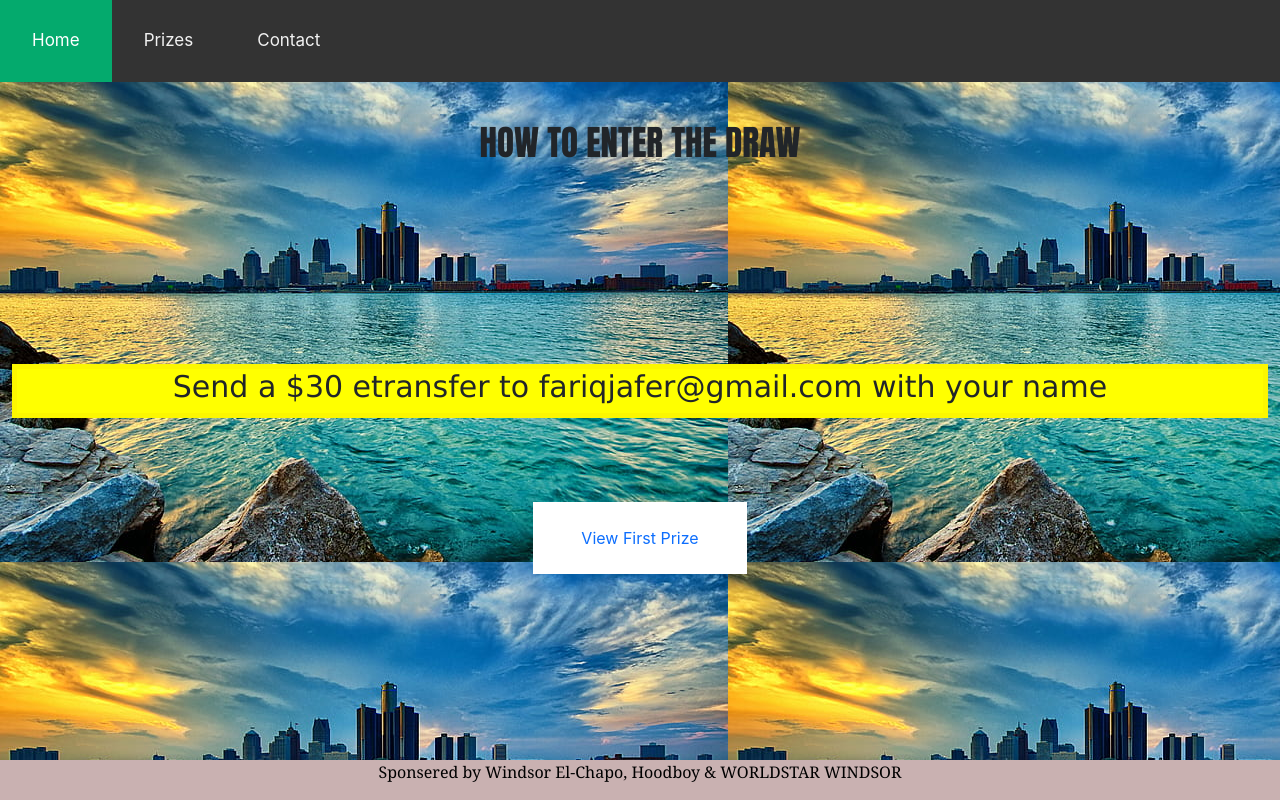
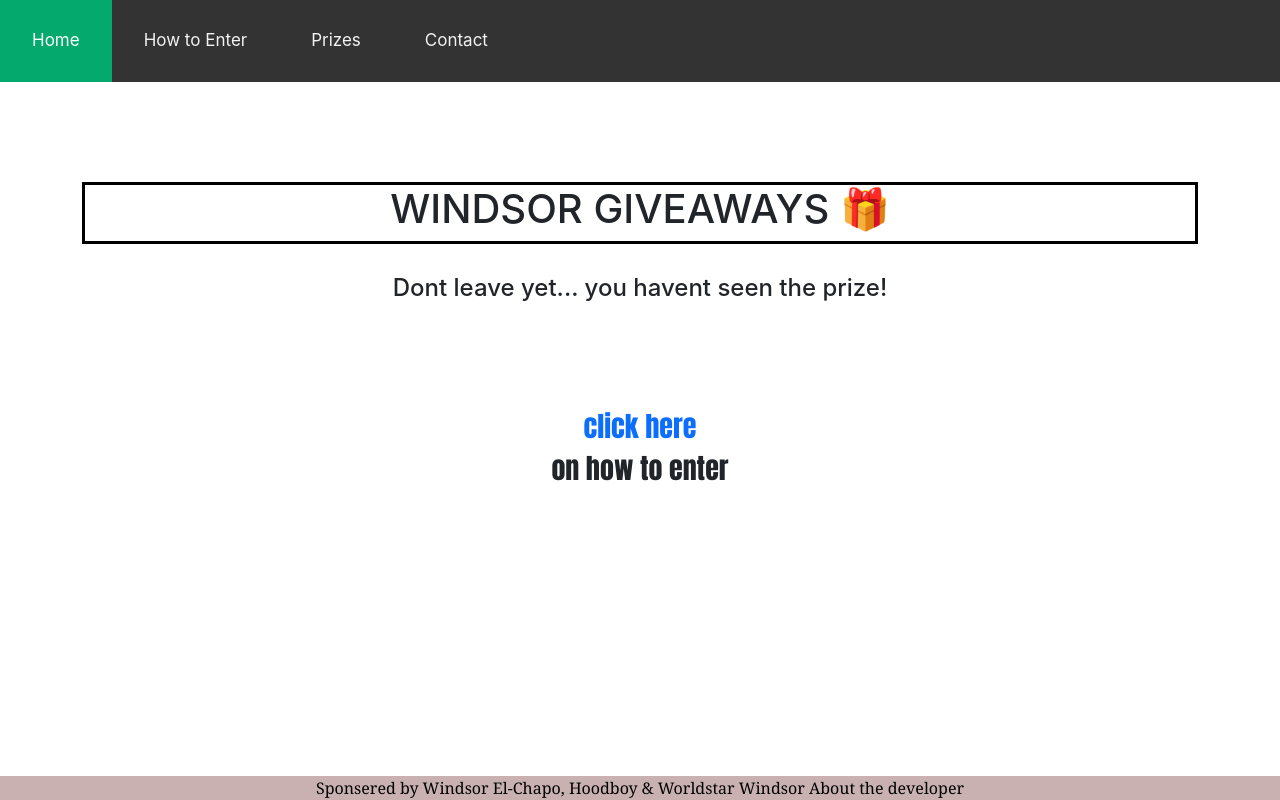
Before and after one commit to ttmgs/Giveaway, a React (Create React App) app: page / in a window 1280 px wide. Built offline with nearby package versions, Linux system fonts and the light colour scheme.

Commit message:
hosted on firebase

```diff
--- a/src/App.js
+++ b/src/App.js
@@ -1,9 +1,9 @@
 import { BrowserRouter as Router, Route } from "react-router-dom";
 import Nav from './components/nav/nav';
-import Home from './components/homePage/home';
+import Enter from './components/enter/enter';
 import Prizes from './components/prizes/prizes';
 import Contact from './components/contact/contact.js';
-import Footer from './components/footer/footer';
+import Home from './components/home/home';
 
 
 function App() {
@@ -12,10 +12,10 @@
     <Router>
    <Nav />
    <Route exact path="/" component={Home} />
+   <Route exact path="/enter" component={Enter} />
    <Route exact path="/prizes" component={Prizes} />
    <Route exact path="/contact" component={Contact} />
 
-<Footer></Footer>
 
    </Router>
 
--- a/src/components/contact/contact.js
+++ b/src/components/contact/contact.js
@@ -9,14 +9,14 @@
     </div>
   <div id="contact">
   <a href="#" class="fa fa-snapchat-ghost"></a>
-    <h1> hoodking274 </h1>
-    <h1>hood_b8265 </h1>
+    <h1> hoodking274 (Windsor El-Chapo) </h1>
+    <h1>hood_b8265 (Hoodboy) </h1>
   </div>
 
 <div id="insta">
 <a href="https://www.instagram.com/worldstarwindsorr/" class="fa fa-instagram"></a>
 
-<h3>THE DRAW WILL BE LIVE ON WORLDSTAR WINDSOR's INSTAGRAM</h3>
+<h3>THE DRAW WILL BE LIVE ON INSTAGRAM</h3>
 </div>
 
 </div>
--- a/src/components/homePage/home.js
+++ b/src/components/enter/enter.js
@@ -1,9 +1,10 @@
 import React from "react";
-import "../styles/home.css";
+import "../styles/enter.css";
 import { Link, useLocation } from "react-router-dom";
 import logo from "../images/images.jpg";
 
-const Home = () => {
+
+const Enter = () => {
   const location = useLocation();
 
   return (
@@ -13,8 +14,9 @@
           <h2>HOW TO ENTER THE DRAW </h2>
           <div id="box">
             <h1>
-              Send a $30 etransfer to fariqjafer@gmail.com with your name{" "}
+              etransfer $30 to fariqjafer@gmail.com with your name
             </h1>
+            <h5>** You will then be added the draw</h5>
           </div>
 
           <div id="btnBox">
@@ -27,14 +29,15 @@
                     : "nav-link"
                 }
               >
-                View First Prize
+                View Prize 👀
               </Link>
             </button>
           </div>
         </div>
       </div>
+
     </div>
   );
 };
 
-export default Home;
+export default Enter;
--- a/src/components/footer/footer.js
+++ b/src/components/footer/footer.js
@@ -5,7 +5,8 @@
   return(
 
 <div class="footer">
-  <p>Sponsered by Windsor El-Chapo, Hoodboy & WORLDSTAR WINDSOR</p>
+  Sponsered by Windsor El-Chapo, Hoodboy & Worldstar Windsor
+  About the developer
 </div>
   )
 }
--- /dev/null
+++ b/src/components/home/home.js
@@ -0,0 +1,45 @@
+import React from 'react';
+import '../styles/home.css';
+import { Link, useLocation } from 'react-router-dom'
+import Footer from '../footer/footer';
+
+
+const Home = () => {
+  const location = useLocation();
+
+  return(
+    <div>
+    <div class="container">
+      <div id="title">
+          <h1 id="h1"> WINDSOR GIVEAWAYS 🎁</h1>
+          </div>
+
+<div id="description">
+<h4>Dont leave yet... you havent seen the prize!</h4>
+
+</div>
+
+
+
+          <div id="text">
+  <h3>
+  <Link
+to="/enter"
+className={
+  location.pathname === "/enter"
+    ? "nav-link active"
+    : "nav-link"
+}
+>
+
+
+
+    click here</Link> on how to enter </h3>
+</div>
+</div>
+<Footer />
+</div>
+  )
+}
+
+export default Home;
--- a/src/components/nav/nav.js
+++ b/src/components/nav/nav.js
@@ -29,6 +29,17 @@
 }
 >
     Home</Link></a>
+
+    <a href="/enter">
+  <Link
+to="/enter"
+className={
+  location.pathname === "/enter"
+    ? "nav-link active"
+    : "nav-link"
+}
+>
+    How to Enter</Link></a>
 
 
   <a href="/prizes">
--- /dev/null
+++ b/src/components/styles/enter.css
@@ -0,0 +1,54 @@
+h1 {
+  font-family: 'Gill Sans', 'Gill Sans MT', Calibri, 'Trebuchet MS', sans-serif;
+  font-size: 30px;
+}
+
+h2 {
+  margin-top: 40px;
+  font-family: Impact, Haettenschweiler, 'Arial Narrow Bold', sans-serif;
+  font-size: 35px;
+  color: rgb(0, 0, 0);
+}
+
+#box {
+  text-align: center;
+  margin-top: 150px;
+  border: 5px solid rgb(252, 247, 0);
+  background-color: yellow;
+}
+
+.button5 {
+  background-color: rgb(139, 128, 128);
+  color: rgb(255, 255, 255);
+  border: 2px solid #ffbaba;
+}
+
+.button5:hover {
+  background-color: #ffffff;
+  color: white;
+}
+.button {
+  background-color: #ffffff; /* Green */
+  border: none;
+  color: rgb(196, 0, 0);
+  padding: 16px 32px;
+  text-align: center;
+  text-decoration: none;
+  display: inline-block;
+  font-size: 16px;
+  margin: 4px 2px;
+  transition-duration: 0.4s;
+  cursor: pointer;
+}
+
+#btnBox{
+  margin-top: 80px;
+}
+
+#wallpaper {
+  background-image: url('../images/windosr.jpg');
+  height: 100%;
+  position: fixed;
+  width: 100%;
+  background-size: cover;
+}
--- a/src/components/styles/home.css
+++ b/src/components/styles/home.css
@@ -1,52 +1,24 @@
-h1 {
-  font-family: 'Gill Sans', 'Gill Sans MT', Calibri, 'Trebuchet MS', sans-serif;
-  font-size: 30px;
+.container {
+  text-align: center;
+  margin-top: 100px;
 }
 
-h2 {
-  margin-top: 40px;
-  font-family: Impact, Haettenschweiler, 'Arial Narrow Bold', sans-serif;
-  font-size: 35px;
+
+#title {
+  text-align: center;
+  margin-top: 70px;
+  border: 3px solid black;
 }
 
-#box {
-  text-align: center;
-  margin-top: 200px;
-  border: 5px solid rgb(252, 247, 0);
-  background-color: yellow;
+#h1 {
+  font-family: inherit;
+  font-size: 40px;
 }
 
-.button5 {
-  background-color: rgb(139, 128, 128);
-  color: rgb(255, 255, 255);
-  border: 2px solid #ffbaba;
+#text {
+  margin-top: 100px;
 }
 
-.button5:hover {
-  background-color: #ffffff;
-  color: white;
+#description {
+  margin-top: 30px;
 }
-.button {
-  background-color: #ffffff; /* Green */
-  border: none;
-  color: rgb(196, 0, 0);
-  padding: 16px 32px;
-  text-align: center;
-  text-decoration: none;
-  display: inline-block;
-  font-size: 16px;
-  margin: 4px 2px;
-  transition-duration: 0.4s;
-  cursor: pointer;
-}
-
-#btnBox{
-  margin-top: 80px;
-}
-
-#wallpaper {
-  background-image: url('../images/windosr.jpg');
-  height: 100%;
-  position: fixed;
-  width: 100%;
-}
--- /dev/null
+++ b/y/index.html
@@ -0,0 +1,89 @@
+<!DOCTYPE html>
+<html>
+  <head>
+    <meta charset="utf-8">
+    <meta name="viewport" content="width=device-width, initial-scale=1">
+    <title>Welcome to Firebase Hosting</title>
+
+    <!-- update the version number as needed -->
+    <script defer src="/__/firebase/8.6.3/firebase-app.js"></script>
+    <!-- include only the Firebase features as you need -->
+    <script defer src="/__/firebase/8.6.3/firebase-auth.js"></script>
+    <script defer src="/__/firebase/8.6.3/firebase-database.js"></script>
+    <script defer src="/__/firebase/8.6.3/firebase-firestore.js"></script>
+    <script defer src="/__/firebase/8.6.3/firebase-functions.js"></script>
+    <script defer src="/__/firebase/8.6.3/firebase-messaging.js"></script>
+    <script defer src="/__/firebase/8.6.3/firebase-storage.js"></script>
+    <script defer src="/__/firebase/8.6.3/firebase-analytics.js"></script>
+    <script defer src="/__/firebase/8.6.3/firebase-remote-config.js"></script>
+    <script defer src="/__/firebase/8.6.3/firebase-performance.js"></script>
+    <!--
+      initialize the SDK after all desired features are loaded, set useEmulator to false
+      to avoid connecting the SDK to running emulators.
+    -->
+    <script defer src="/__/firebase/init.js?useEmulator=true"></script>
+
+    <style media="screen">
+      body { background: #ECEFF1; color: rgba(0,0,0,0.87); font-family: Roboto, Helvetica, Arial, sans-serif; margin: 0; padding: 0; }
+      #message { background: white; max-width: 360px; margin: 100px auto 16px; padding: 32px 24px; border-radius: 3px; }
+      #message h2 { color: #ffa100; font-weight: bold; font-size: 16px; margin: 0 0 8px; }
+      #message h1 { font-size: 22px; font-weight: 300; color: rgba(0,0,0,0.6); margin: 0 0 16px;}
+      #message p { line-height: 140%; margin: 16px 0 24px; font-size: 14px; }
+      #message a { display: block; text-align: center; background: #039be5; text-transform: uppercase; text-decoration: none; color: white; padding: 16px; border-radius: 4px; }
+      #message, #message a { box-shadow: 0 1px 3px rgba(0,0,0,0.12), 0 1px 2px rgba(0,0,0,0.24); }
+      #load { color: rgba(0,0,0,0.4); text-align: center; font-size: 13px; }
+      @media (max-width: 600px) {
+        body, #message { margin-top: 0; background: white; box-shadow: none; }
+        body { border-top: 16px solid #ffa100; }
+      }
+    </style>
+  </head>
+  <body>
+    <div id="message">
+      <h2>Welcome</h2>
+      <h1>Firebase Hosting Setup Complete</h1>
+      <p>You're seeing this because you've successfully setup Firebase Hosting. Now it's time to go build something extraordinary!</p>
+      <a target="_blank" href="https://firebase.google.com/docs/hosting/">Open Hosting Documentation</a>
+    </div>
+    <p id="load">Firebase SDK Loading&hellip;</p>
+
+    <script>
+      document.addEventListener('DOMContentLoaded', function() {
+        const loadEl = document.querySelector('#load');
+        // // 🔥🔥🔥🔥🔥🔥🔥🔥🔥🔥🔥🔥🔥🔥🔥🔥🔥🔥🔥🔥🔥🔥🔥🔥🔥🔥🔥🔥🔥🔥🔥
+        // // The Firebase SDK is initialized and available here!
+        //
+        // firebase.auth().onAuthStateChanged(user => { });
+        // firebase.database().ref('/path/to/ref').on('value', snapshot => { });
+        // firebase.firestore().doc('/foo/bar').get().then(() => { });
+        // firebase.functions().httpsCallable('yourFunction')().then(() => { });
+        // firebase.messaging().requestPermission().then(() => { });
+        // firebase.storage().ref('/path/to/ref').getDownloadURL().then(() => { });
+        // firebase.analytics(); // call to activate
+        // firebase.analytics().logEvent('tutorial_completed');
+        // firebase.performance(); // call to activate
+        //
+        // // 🔥🔥🔥🔥🔥🔥🔥🔥🔥🔥🔥🔥🔥🔥🔥🔥🔥🔥🔥🔥🔥🔥🔥🔥🔥🔥🔥🔥🔥🔥🔥
+
+        try {
+          let app = firebase.app();
+          let features = [
+            'auth',
+            'database',
+            'firestore',
+            'functions',
+            'messaging',
+            'storage',
+            'analytics',
+            'remoteConfig',
+            'performance',
+          ].filter(feature => typeof app[feature] === 'function');
+          loadEl.textContent = `Firebase SDK loaded with ${features.join(', ')}`;
+        } catch (e) {
+          console.error(e);
+          loadEl.textContent = 'Error loading the Firebase SDK, check the console.';
+        }
+      });
+    </script>
+  </body>
+</html>
```
Also changed, not shown: firebase.json (added), 1 other file (tests, documents, lock files or other folders).
